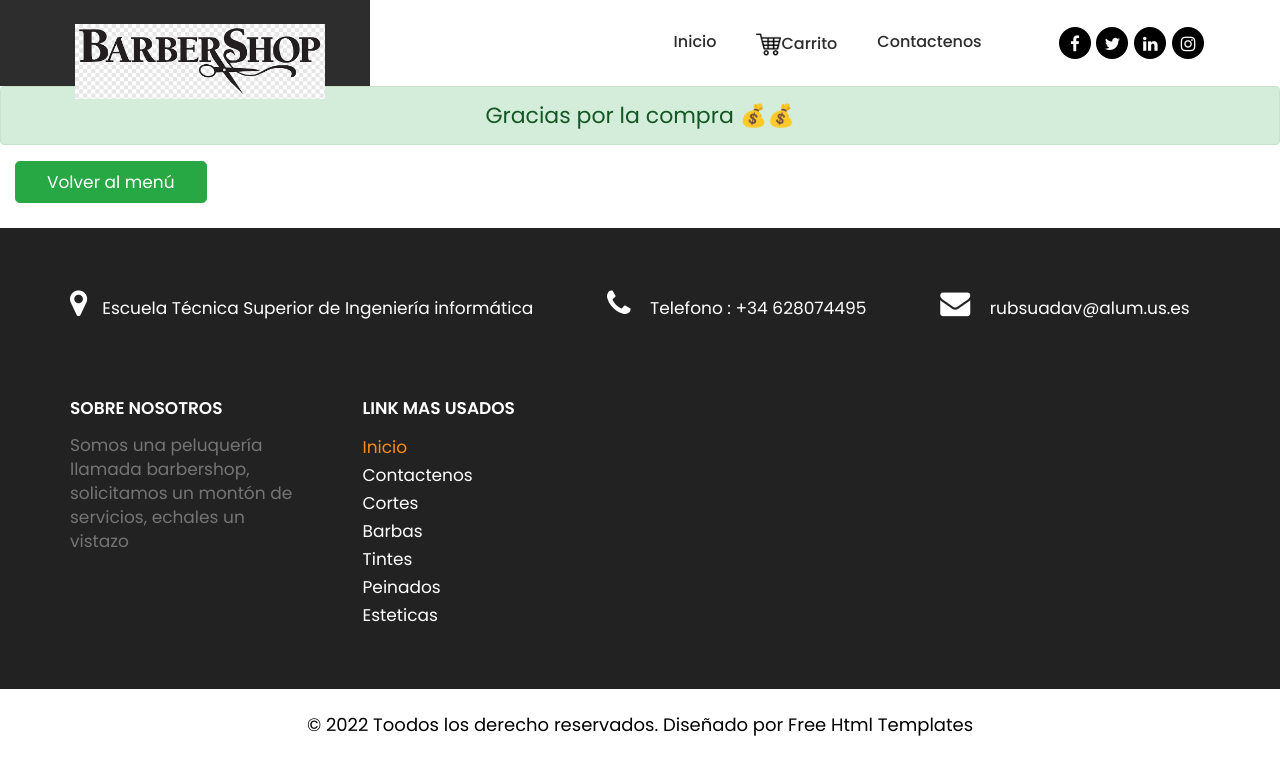
After one commit to lausalbra/-PGPI-1.1, a Django app: page /gracias/ in a window 1280 px wide. The commit adds this page. Shown: the top 775 px of the page. Run offline with Django 4.2, Linux system fonts and the light colour scheme; some libraries are stand-ins or nearby versions; some web fonts are replaced.

Commit message:
modificado estetica html del carrito y de la pasarela de pago agregando redireccion hacia gracias

```diff
--- a/code/barbershopApp/carrito.py
+++ b/code/barbershopApp/carrito.py
@@ -26,3 +26,9 @@ class Carrito:
     def limpiar_carrito(self):
         self.session["carrito"] = {}
         self.session.modified = True
+
+    def borrar(self, producto):
+        id = str(producto.id)
+        if id in self.carrito[id]:
+            del self.carrito[id]
+        self.guardar_carrito()
--- /dev/null
+++ b/code/barbershopApp/templates/gracias.html
@@ -0,0 +1,10 @@
+{% extends 'base.html' %}
+{% block content %}
+{% load static %}
+<h2 class="alert alert-success text-center">Gracias por la compra 💰💰</h2>
+<div class="col-xs-6 col-sm-3">
+    <button class="btn btn-lg btn-success"><a href="{% url 'home' %}"><p class="container" style="color: white">Volver al menú</p></a></button>
+</div>
+<br>
+
+{% endblock %}
--- a/code/barbershopApp/urls.py
+++ b/code/barbershopApp/urls.py
@@ -9,6 +9,7 @@ urlpatterns = [
 
    path('carrito/pago', views.pago, name='pago'),
    path('cargo/', views.cargo, name='cargo'),
+   path('gracias/', views.gracias, name='gracias'),
 
    path('servicios/cortes', views.list_cortes, name = 'cortes'),
    path('servicios/barba', views.list_barbas, name = 'barbas'),
@@ -21,4 +22,5 @@ urlpatterns = [
    path('servicios/tinte/<int:servicio_id>/', views.details_tinte, name='detalles_tinte'),
    path('servicios/peinado/<int:servicio_id>/', views.details_peinado, name='detalles_peinado'),
    path('servicios/estetica/<int:servicio_id>/', views.details_estetica, name='detalles_estetica'),
+
 ]
--- a/code/barbershopApp/views.py
+++ b/code/barbershopApp/views.py
@@ -6,7 +6,9 @@ from .models import *
 from django.db.models import Q
 from .context_processor import *
 import stripe
+
 stripe.api_key= 'sk_test_51M7HevKBgV3pJGUTG1vx5xjV9Ru0kiKRL18MESqFLPbJ2Ch8OROkZfKT2NExOv49hn008Frkf7gId1305x53YGAx00L46Hi2SK'
+
 # Create your views here.
 
 def home(request):
@@ -216,4 +218,7 @@ def cargo(request):
         carrito = Carrito(request)
         carrito.limpiar_carrito()
 
-    return redirect('home')
+    return redirect('gracias')
+
+def gracias(request):
+    return render(request, 'gracias.html')
```
Also changed, not shown: code/barbershopApp/templates/carrito.html (+11 -3 lines), code/barbershopApp/templates/pagos.html (+15 -7 lines), code/db.sqlite3.
